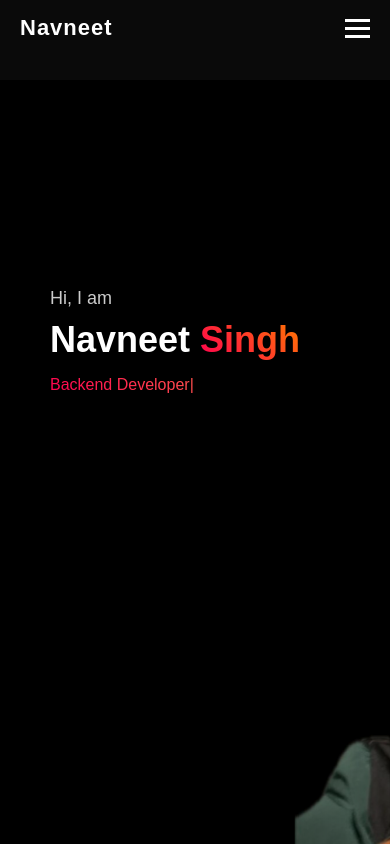
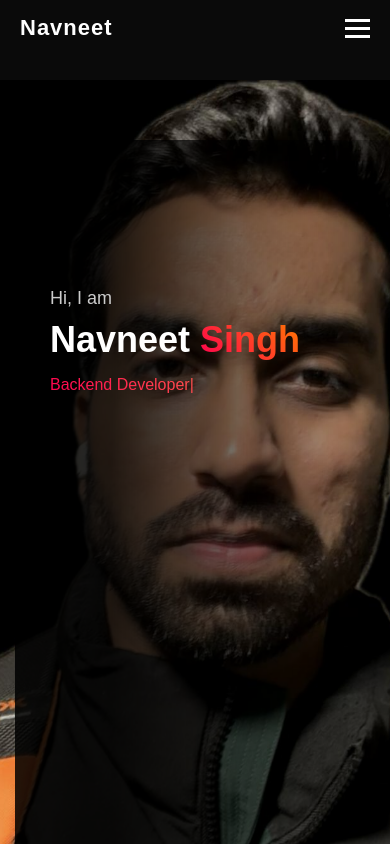
Before and after one commit to NavneetSingh09/navneet-portfolio, a React (Vite) app: page / in a window 390 px wide. Shown: the top 844 px of the page. Built offline with nearby package versions, Linux system fonts and the light colour scheme.

Commit message:
fix mobile parallax issue

```diff
--- a/src/style.css
+++ b/src/style.css
@@ -354,9 +354,11 @@ body{
     font-size:16px;
   }
 
-  .parallax-bg{
+   .parallax-bg{
+    background:url('/images/navneet.jpg') no-repeat;
+
+    background-size:cover;
     background-position:center;
-    transform:none !important;
   }
 
   .social-bar{
```
Also changed, not shown: public/images/navneet.jpg (added).
